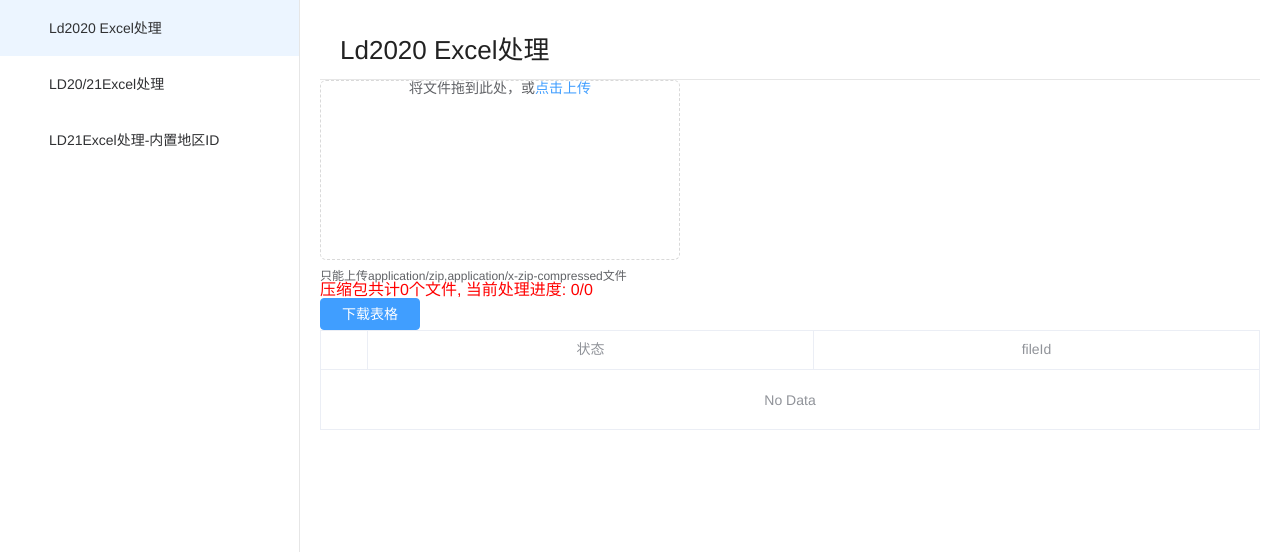
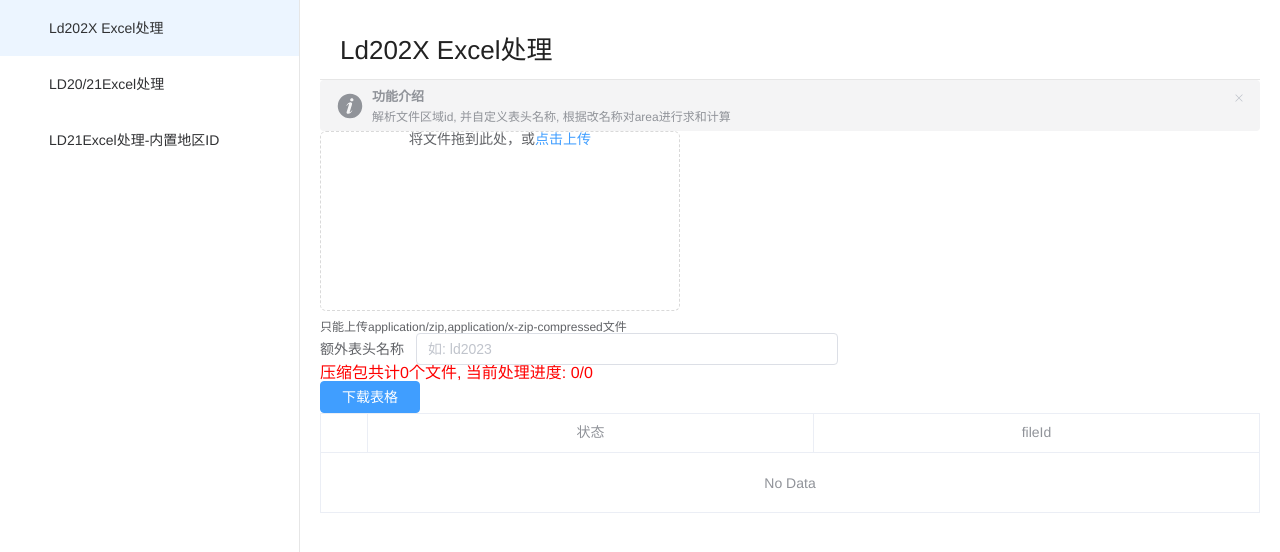
Before and after one commit to charmingYouYou/youyou_excel, a Vue app: page /#/ld2020Excel in a window 1280 px wide. Shown: the top 552 px of the page. Built offline with nearby package versions, Linux system fonts and the light colour scheme.

Commit message:
fix: 修复buffer兼容问题 & 支持ld202x

```diff
--- a/src/router/index.ts
+++ b/src/router/index.ts
@@ -12,7 +12,7 @@ const routes = [
       {
         path: 'ld2020Excel',
         meta: {
-          name: 'Ld2020 Excel处理',
+          name: 'Ld202X Excel处理',
         },
         component: () => import('@/views/ld2020Excel/index.vue'),
       },
--- a/src/views/ld2020Excel/index.vue
+++ b/src/views/ld2020Excel/index.vue
@@ -1,5 +1,11 @@
 <template>
   <div class="bg">
+    <el-alert
+      title="功能介绍"
+      type="info"
+      description="解析文件区域id, 并自定义表头名称, 根据改名称对area进行求和计算"
+      show-icon
+    />
     <el-upload
       class="upload-demo"
       drag
@@ -15,6 +21,11 @@
         <div class="el-upload__tip">只能上传{{ acceptArr.join(',') }}文件</div>
       </template>
     </el-upload>
+    <el-form ref="formRef" :model="from">
+      <el-form-item label="额外表头名称">
+        <el-input v-model="from.keys" placeholder="如: ld2023"></el-input>
+      </el-form-item>
+    </el-form>
     <p style="color: red">
       压缩包共计{{ tableResult.length }}个文件, {{ progress }}
     </p>
@@ -45,14 +56,16 @@
 </template>
 
 <script lang="ts" setup>
-import { onMounted, ref } from '@vue/runtime-core'
+import { onMounted, ref, reactive } from '@vue/runtime-core'
 import JSZip from 'jszip'
 import XLSX from 'xlsx'
-import iconv from 'iconv-lite'
 import { getFileName } from '@/utils'
 import { ElMessage } from 'element-plus'
 
 const acceptArr = ['application/zip', 'application/x-zip-compressed']
+const from = reactive({
+  keys: '',
+})
 const tableResult = ref<any[]>([])
 const LD2020List = ref<string[]>([])
 let zipName = ''
@@ -84,11 +97,15 @@ const unZipFile = async (blob: Blob) => {
     const res = await JSZip.loadAsync(blob, {
       // @ts-ignore
       decodeFileName: (bytes: Buffer) => {
-        return iconv.decode(bytes, 'gbk')
+        const decoder = new TextDecoder('gbk')
+        return decoder.decode(bytes)
       },
     })
     const fileList = Object.values(res.files).filter(
-      value => !(value.name.includes('__MACOSX') || value.dir)
+      value =>
+        (value.name.endsWith('.dbf') || value.name.endsWith('.xlsx')) &&
+        !value.dir &&
+        !value.name.includes('__MACOSX')
     )
     fileProcess(fileList)
   } catch (error) {
@@ -114,6 +131,9 @@ const fileProcess = async (fileList: JSZip.JSZipObject[]) => {
     key: 'ld2020Excel',
     type: 'data',
     data: bufferList,
+    extra: {
+      ...from,
+    },
   })
   worker.addEventListener('message', e => {
     const { key, type, data } = e.data
@@ -147,4 +167,12 @@ onMounted(() => {})
 .el-main * {
   margin: 20px;
 }
+
+.el-form * {
+  margin: 0;
+
+  .el-input {
+    width: 50%;
+  }
+}
 </style>
--- a/src/views/ld2021Excel/index.vue
+++ b/src/views/ld2021Excel/index.vue
@@ -70,7 +70,6 @@
 import { onMounted, ref, reactive } from '@vue/runtime-core'
 import JSZip from 'jszip'
 import XLSX from 'xlsx'
-import iconv from 'iconv-lite'
 import { getFileName } from '@/utils'
 import { ElMessage } from 'element-plus'
 
@@ -110,7 +109,8 @@ const unZipFile = async (blob: Blob) => {
     const res = await JSZip.loadAsync(blob, {
       // @ts-ignore
       decodeFileName: (bytes: Buffer) => {
-        return iconv.decode(bytes, 'gbk')
+        const decoder = new TextDecoder("gbk");
+        return decoder.decode(bytes)
       },
     })
     const fileList = Object.values(res.files).filter(
--- a/src/views/ld21ExcelInside/index.vue
+++ b/src/views/ld21ExcelInside/index.vue
@@ -71,7 +71,6 @@
 import { onMounted, ref, reactive } from '@vue/runtime-core'
 import JSZip from 'jszip'
 import XLSX from 'xlsx'
-import iconv from 'iconv-lite'
 import { getFileName } from '@/utils'
 import { ElMessage } from 'element-plus'
 
@@ -111,7 +110,8 @@ const unZipFile = async (blob: Blob) => {
     const res = await JSZip.loadAsync(blob, {
       // @ts-ignore
       decodeFileName: (bytes: Buffer) => {
-        return iconv.decode(bytes, 'gbk')
+        const decoder = new TextDecoder("gbk");
+        return decoder.decode(bytes)
       },
     })
     const fileList = Object.values(res.files).filter(
```
Also changed, not shown: public/worker/ld2020Excel.js (+23 -5 lines), 1 other file (tests, documents, lock files or other folders).
